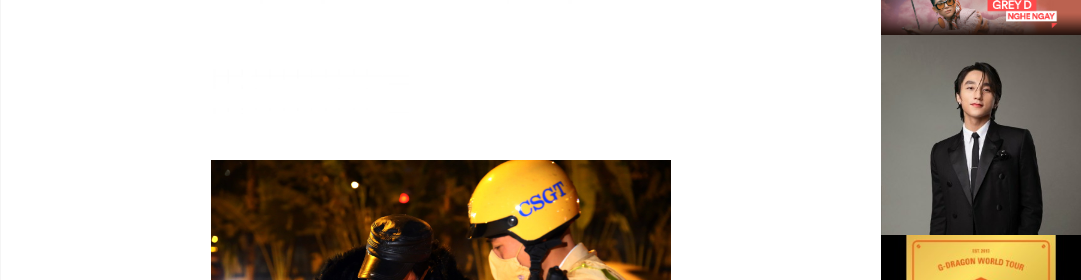
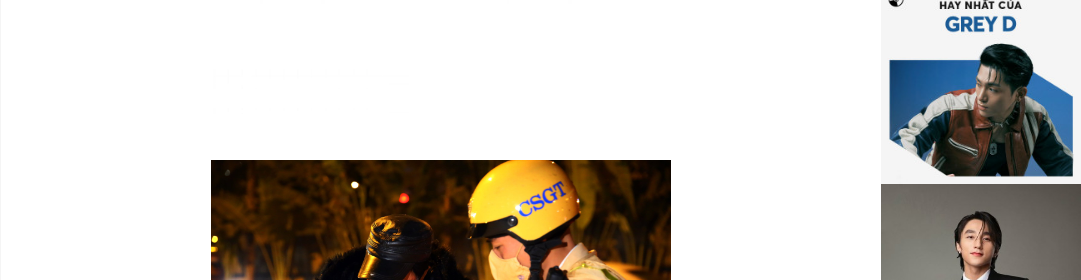
Before and after one commit to vitconxinhxinh/kyanh.github.io, a plain HTML site: page index.html in a window 1280 px wide. Shown: the top 280 px of the page, 199-1280 px from the left. Drawn offline with Linux system fonts and the light colour scheme.

Commit message:
Update index.html

```diff
--- a/index.html
+++ b/index.html
@@ -243,7 +243,7 @@
           </div>
         </div>
         <div class="ads-section">
-         <a href="https://zingmp3.vn/album/Artist-s-Story-27-GREY-D-Luyen-Tap-Su-Tu-Tin-Moi-GREY-D/6BAZF9BZ.html?utm_ads=zalo"><img src="./gd1.jpg" alt="" /></a>
+         <a href="https://zingmp3.vn/album/Artist-s-Story-27-GREY-D-Luyen-Tap-Su-Tu-Tin-Moi-GREY-D/6BAZF9BZ.html?utm_ads=zalo"><img src="./gd2.jpg" alt="" /></a>
          <a href="https://zingmp3.vn/nghe-si/Son-Tung-M-TP"><img src="./mtp.jpg" alt="" /></a>
          <a href="https://mp3.zing.vn/nghe-si/G-Dragon"><img src="./dragon.jpg" alt="" /></a>
 
```
